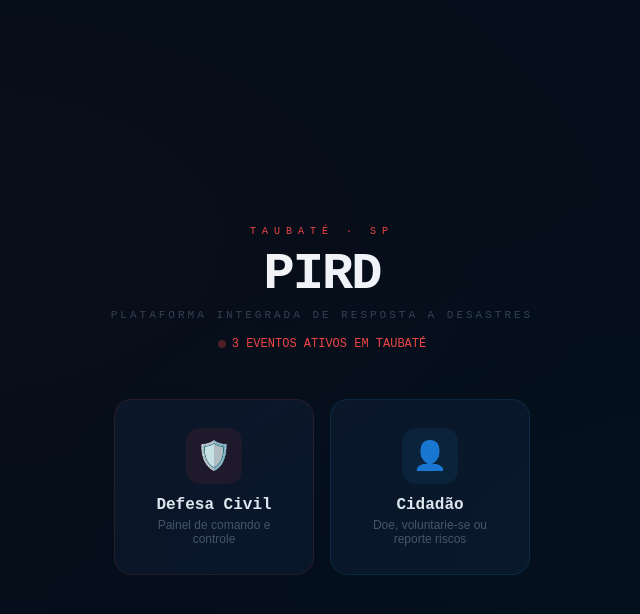
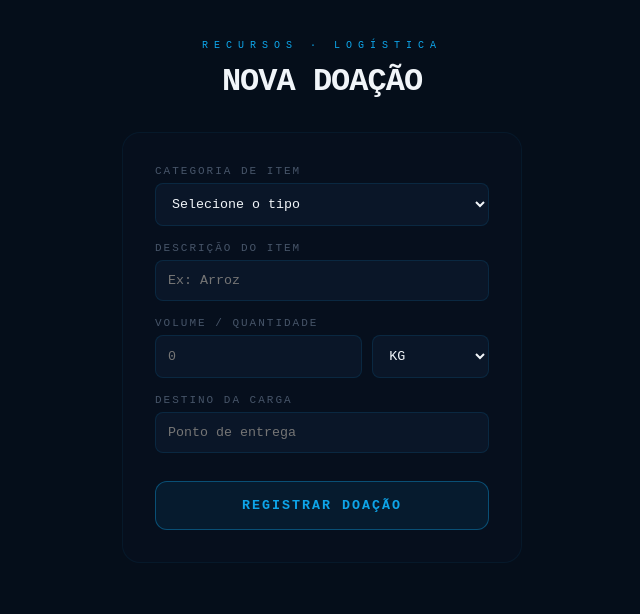
Before and after one commit to Kines0124/PIRD, a React (Vite) app: page /form in a window 1280 px wide. Before the commit this address led to /login. Shown: the top 614 px of the page, without its empty margins (318-958 px from the left). Built offline with nearby package versions, Linux system fonts and the light colour scheme.

Commit message:
feat: adicionado o form de doação

```diff
--- a/src/App.jsx
+++ b/src/App.jsx
@@ -9,6 +9,7 @@ import Ocorrencias from "./pages/Ocorrencias/Ocorrencias";
 import PontosColeta from "./pages/PontosColeta/PontosColeta";
 import PortalDefesa from "./pages/Portal/PortalDefesa";
 import PortalDoador from "./pages/Portal/PortalDoador";
+import Form from "./pages/FormDoadores/Form"
 
 // ---------------------------------------------------------------------------
 // Layout protegido — envolve todas as telas que exigem login (têm Sidebar)
@@ -97,6 +98,8 @@ export default function App() {
       {/* Rota pública: login */}
       <Route path="/login" element={<TelaLogin onLogin={handleLogin} />} />
 
+      <Route path="/form" element={<Form to="/form" replace/>} />
+
       {/* Rotas públicas sem layout — formulários anônimos ficam aqui */}
       {/* <Route path="/doar" element={<FormDoadores />} /> */}
 
--- a/src/pages/FormDoadores/Form.jsx
+++ b/src/pages/FormDoadores/Form.jsx
@@ -1,12 +1,150 @@
-export default function DoadoresForm(){
+import { useState } from "react";
+import { mockPoints } from "../../data/points";
 
+export default function DoadoresForm() {
+  const [tipo, setTipo] = useState("");
 
-    return (
-        <div className="ContainerForm">
-            <span></span>
-            <form >
+  const inputStyle = {
+    background: "#0a1628",
+    border: "1px solid #0ea5e920",
+    borderRadius: "8px",
+    padding: "12px",
+    color: "#f1f5f9",
+    marginBottom: "16px",
+    outline: "none",
+    transition: "all 0.2s",
+    fontFamily: "monospace",
+  };
 
-            </form>
+  const labelStyle = {
+    fontSize: "11px",
+    color: "#475569",
+    letterSpacing: "2px",
+    textTransform: "uppercase",
+    marginBottom: "6px",
+    fontFamily: "monospace",
+    display: "block"
+  };
+
+  return (
+    <div className="ContainerForm" style={{
+      display: "flex",
+      flexDirection: "column",
+      alignItems: "center",
+      justifyContent: "center",
+      padding: "40px 20px"
+    }}>
+
+      {/* Cabeçalho do Form */}
+      <div style={{ textAlign: "center", marginBottom: 32 }}>
+        <div style={{ fontSize: 10, letterSpacing: 6, color: "#0ea5e9", fontFamily: "monospace", marginBottom: 12 }}>RECURSOS · LOGÍSTICA</div>
+        <h2 style={{ fontSize: 32, fontWeight: 900, color: "#f1f5f9", margin: 0, letterSpacing: -1, fontFamily: "'Courier New', monospace" }}>NOVA DOAÇÃO</h2>
+      </div>
+
+      {/* Container do Formulário */}
+      <form style={{
+        display: "flex",
+        flexDirection: "column",
+        width: "100%",
+        maxWidth: "400px",
+        background: "#0a162850",
+        padding: "32px",
+        borderRadius: "18px",
+        border: "1px solid #0ea5e910"
+      }}>
+
+        <label style={labelStyle}>Categoria de Item</label>
+        <select
+          onChange={(e) => setTipo(e.target.value)}
+          style={inputStyle}
+          onFocus={(e) => e.target.style.borderColor = "#0ea5e960"}
+          onBlur={(e) => e.target.style.borderColor = "#0ea5e920"}
+        >
+          <option value="">Selecione o tipo</option>
+          <option value="Alimento">Alimento (Sólido)</option>
+          <option value="Bebida">Bebida (Líquido)</option>
+        </select>
+
+        <label style={labelStyle}>Descrição do Item</label>
+        <input
+          type="text"
+          placeholder="Ex: Arroz"
+          style={inputStyle}
+          onFocus={(e) => e.target.style.borderColor = "#0ea5e960"}
+          onBlur={(e) => e.target.style.borderColor = "#0ea5e920"}
+        />
+
+        <label style={labelStyle}>Volume / Quantidade</label>
+        <div style={{ display: "flex", gap: "10px" }}>
+          <input
+            type="number"
+            placeholder="0"
+            style={{ ...inputStyle, flex: 2 }}
+            onFocus={(e) => e.target.style.borderColor = "#0ea5e960"}
+            onBlur={(e) => e.target.style.borderColor = "#0ea5e920"}
+          />
+          <select
+            style={{ ...inputStyle, flex: 1 }}
+            onFocus={(e) => e.target.style.borderColor = "#0ea5e960"}
+            onBlur={(e) => e.target.style.borderColor = "#0ea5e920"}
+          >
+            {tipo === "Bebida" ? (
+              <>
+                <option value="L">L</option>
+                <option value="ml">ML</option>
+              </>
+            ) : (
+              <>
+                <option value="kg">KG</option>
+                <option value="g">G</option>
+                <option value="un">UN</option>
+              </>
+            )}
+          </select>
         </div>
-    );
+
+        <label style={labelStyle}>Destino da Carga</label>
+        <input
+          list="locaisList"
+          type="text"
+          placeholder="Ponto de entrega"
+          style={inputStyle}
+          onFocus={(e) => e.target.style.borderColor = "#0ea5e960"}
+          onBlur={(e) => e.target.style.borderColor = "#0ea5e920"}
+        />
+        <datalist id="locaisList">
+            {mockPoints.map((ponto) => (
+                <option key={ponto.id} value={ponto.name}/>
+        ))}
+        </datalist>
+
+        <button
+          type="submit"
+          style={{
+            marginTop: "12px",
+            padding: "16px",
+            background: "#0ea5e915",
+            border: "1px solid #0ea5e960",
+            borderRadius: "12px",
+            color: "#0ea5e9",
+            fontWeight: "700",
+            fontFamily: "monospace",
+            letterSpacing: "2px",
+            cursor: "pointer",
+            transition: "all 0.3s"
+          }}
+          onMouseEnter={e => {
+            e.currentTarget.style.background = "#0ea5e930";
+            e.currentTarget.style.transform = "scale(1.02)";
+          }}
+          onMouseLeave={e => {
+            e.currentTarget.style.background = "#0ea5e915";
+            e.currentTarget.style.transform = "scale(1)";
+          }}
+        >
+          REGISTRAR DOAÇÃO
+        </button>
+      </form>
+    </div>
+  );
 }
```
